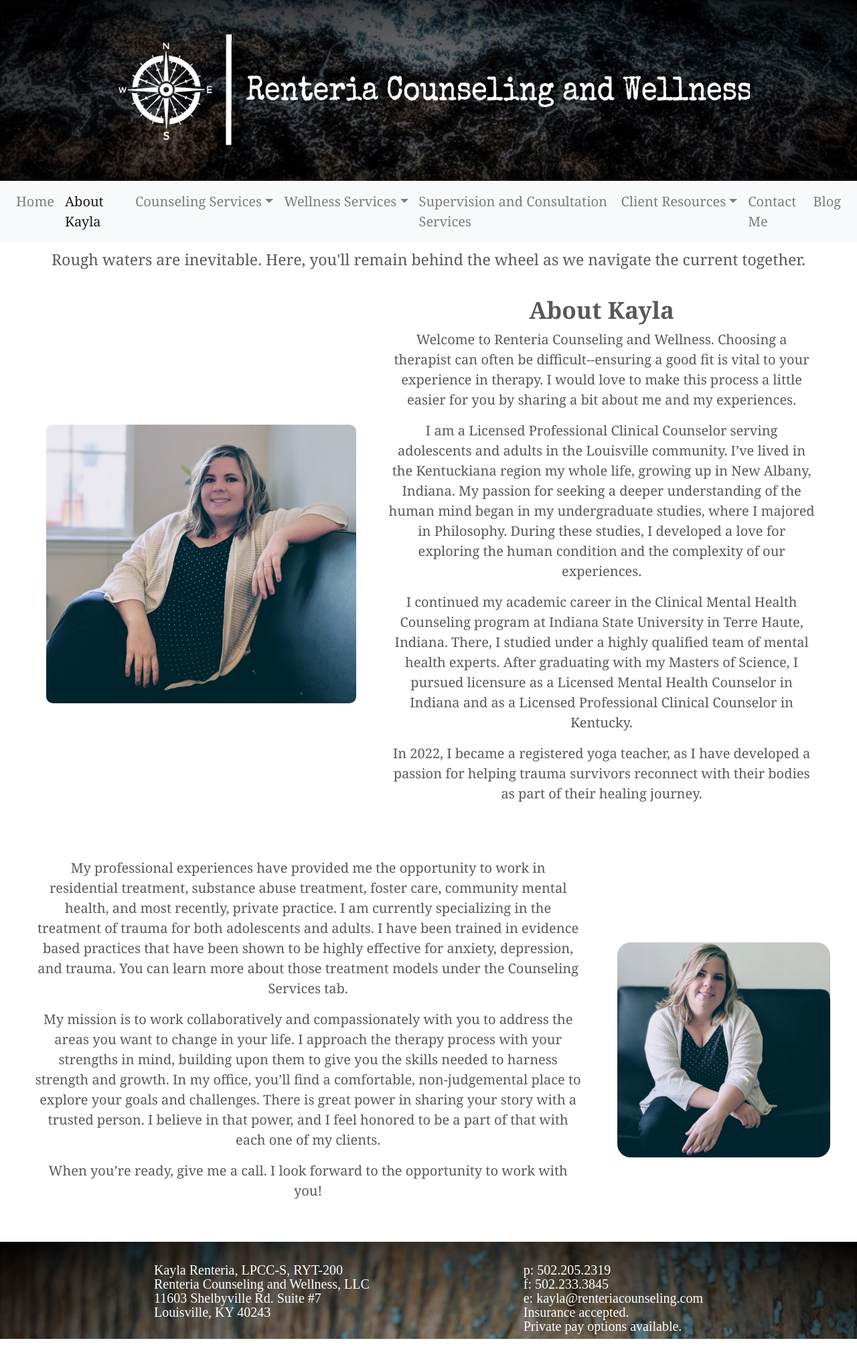
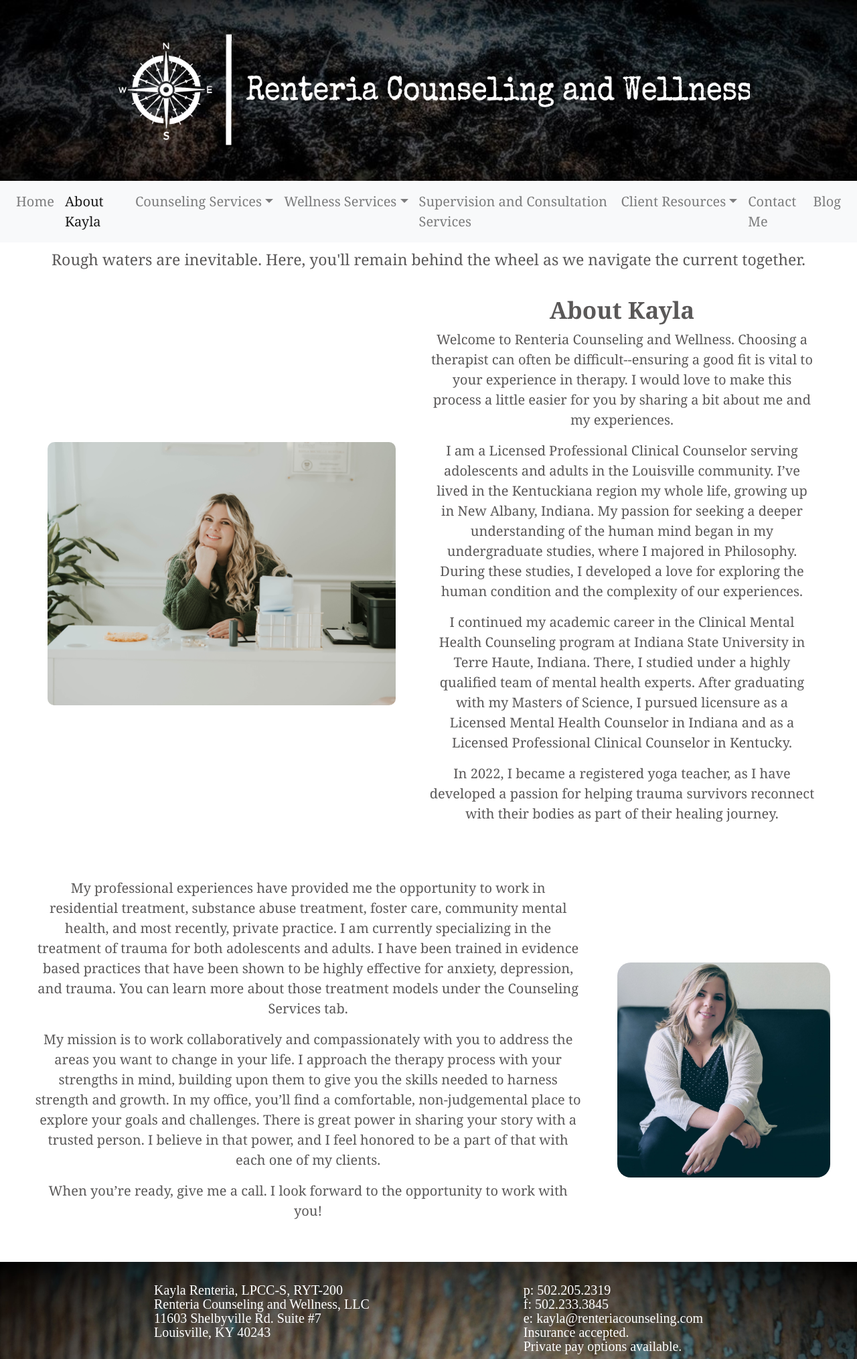
Before and after one commit to kayla-renteria/kaylawebsite, a Jekyll site: the page built from about-kayla.html, in a window 1280 px wide. Shown: the whole page at 67% size. Built offline with Jekyll 4.4.1, drawn with Linux system fonts in a browser that asks for light colours; before the commit the page ends 1999 px from its top, so only the background shows below that.

Commit message:
Update about-kayla.html

```diff
--- a/about-kayla.html
+++ b/about-kayla.html
@@ -4,7 +4,7 @@
 <!--Container with image and text-->
 <div class="container_2">
   <div class="item_3">
-    <img src="/images/about-kayla/kayla2.jpg" alt="kayla_sitting_on_couch" class="profile">
+    <img src="/images/about-kayla/DSCF8786.jpg" alt="kayla_sitting_on_couch" class="profile">
   </div>
   <div class="about_kayla">
     <h2>About Kayla</h2>
```
